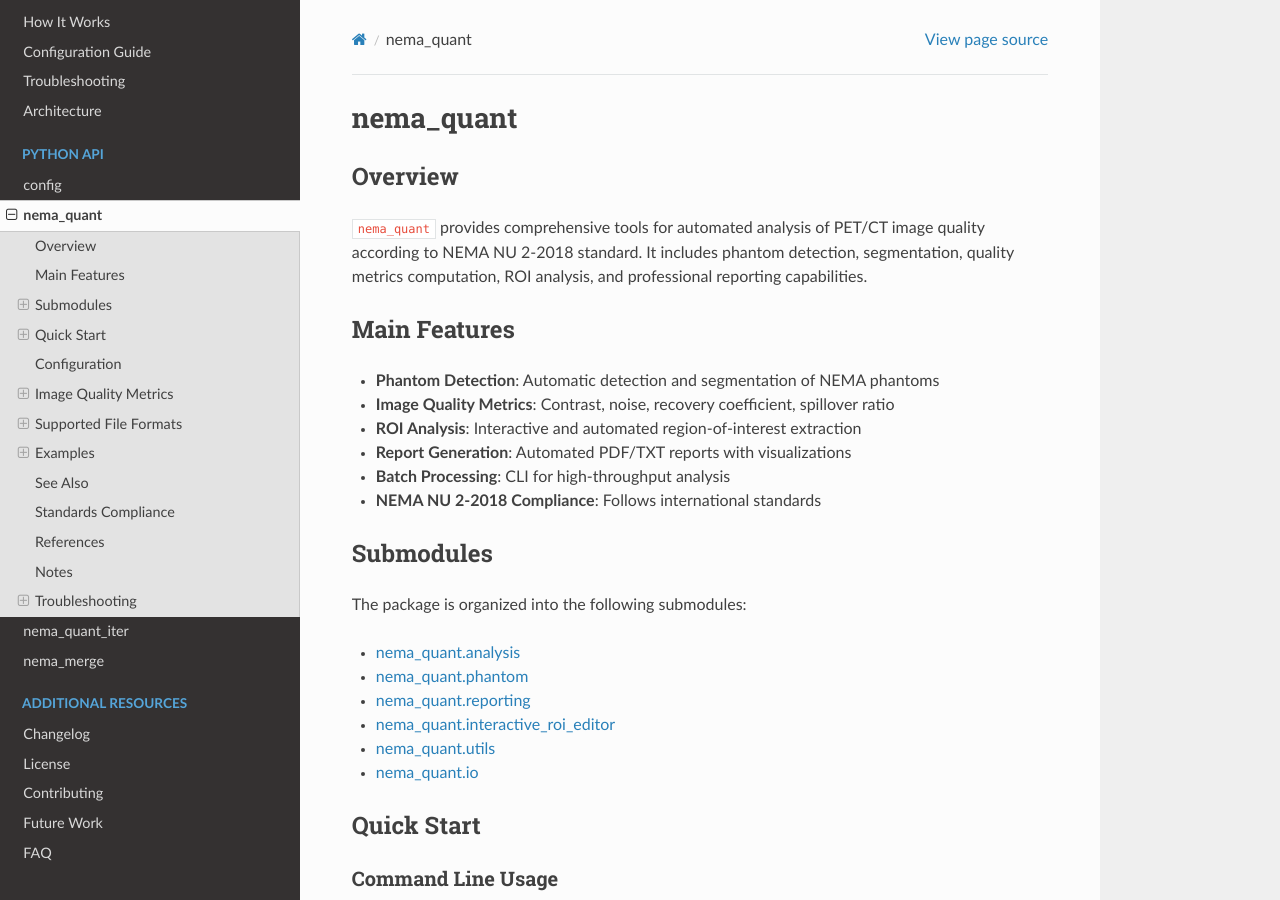
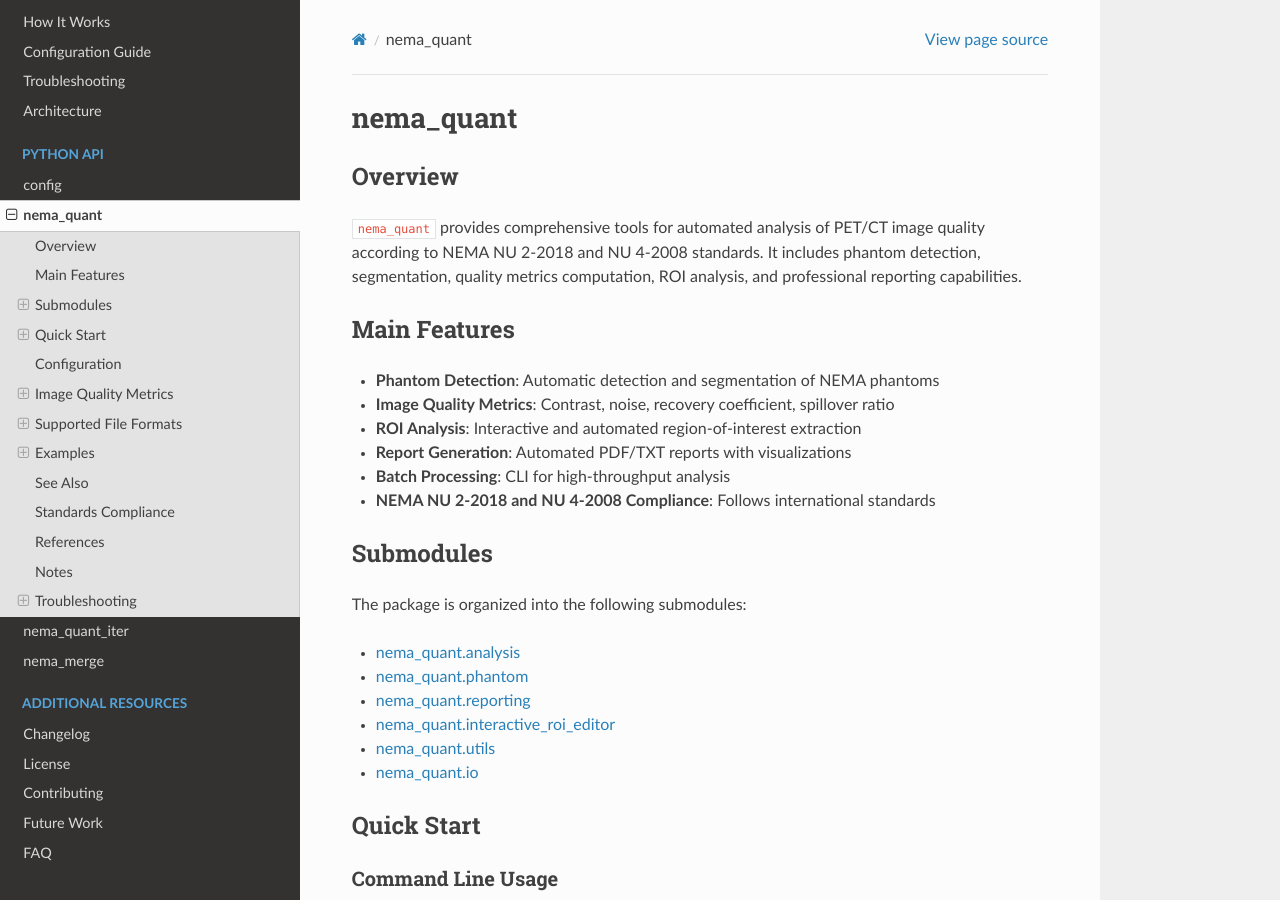
Before and after one commit to EdAlita/ChameleonIQ, a Sphinx documentation site: the page built from docs/source/api/nema_quant.rst, in a window 1280 px wide and 900 px high. Built offline with Sphinx 7.4.7 and the Read the Docs theme 3.1.0, drawn with Linux system fonts in a browser that asks for light colours; some of the changed text lies outside the part shown.

Commit message:
docs(wiki): Update the wiki

```diff
--- a/docs/source/api/nema_quant.rst
+++ b/docs/source/api/nema_quant.rst
@@ -5,7 +5,7 @@ Overview
 --------
 
 ``nema_quant`` provides comprehensive tools for automated analysis of PET/CT image quality
-according to NEMA NU 2-2018 standard. It includes phantom detection, segmentation, quality
+according to NEMA NU 2-2018 and NU 4-2008 standards. It includes phantom detection, segmentation, quality
 metrics computation, ROI analysis, and professional reporting capabilities.
 
 .. contents:: Table of Contents
@@ -20,7 +20,7 @@ Main Features
 - **ROI Analysis**: Interactive and automated region-of-interest extraction
 - **Report Generation**: Automated PDF/TXT reports with visualizations
 - **Batch Processing**: CLI for high-throughput analysis
-- **NEMA NU 2-2018 Compliance**: Follows international standards
+- **NEMA NU 2-2018 and NU 4-2008 Compliance**: Follows international standards
 
 .. Module Contents
 .. ---------------
@@ -111,6 +111,11 @@ Required Arguments
 
 **--config, -c**
    Path to custom YAML configuration file (required). See :doc:`../guides/configuration` for reference configuration parameters.
+
+**--standard**
+   NEMA standard to follow for analysis (required).
+
+   Options: ``NU_2_2018`` (default), ``NU_4_2008``
 
 Optional Arguments
 '''''''''''''''''''
@@ -359,6 +364,7 @@ Standards Compliance
 This implementation follows:
 
 - **NEMA NU 2-2018**: Standards for Performance Measurements of Positron Emission Tomographs [NEMA2018]_
+- **NEMA NU 4-2008**: Standards for Performance Measurements of Positron Emission Tomographs [NEMA2008]_
 - **EARL Guidelines**: European Association of Nuclear Medicine Research Limited [EARL]_
 - **IQ Phantom Specifications**: NEMA Image Quality phantom standards
 
@@ -368,6 +374,10 @@ References
 .. [NEMA2018] NEMA Standards Publication NU 2-2018: Performance Measurements of
               Positron Emission Tomographs. National Electrical Manufacturers
               Association, 2018.
+
+.. [NEMA2008] NEMA Standards Publication NU 4-2008: Performance Measurements of
+              Positron Emission Tomographs. National Electrical Manufacturers
+              Association, 2008.
 
 .. [EARL] EARL Guidelines for PET/CT Systems. European Association of Nuclear
           Medicine, https://earl.eanm.org/
--- a/docs/source/api/nema_quant_iter.rst
+++ b/docs/source/api/nema_quant_iter.rst
@@ -97,6 +97,11 @@ Required
 **--config, -c**
    YAML configuration file (required)
 
+**--standard**
+   NEMA standard to follow for analysis (required).
+
+   Options: ``NU_2_2018`` (default), ``NU_4_2008``
+
 Optional
 ~~~~~~~~
 
```
